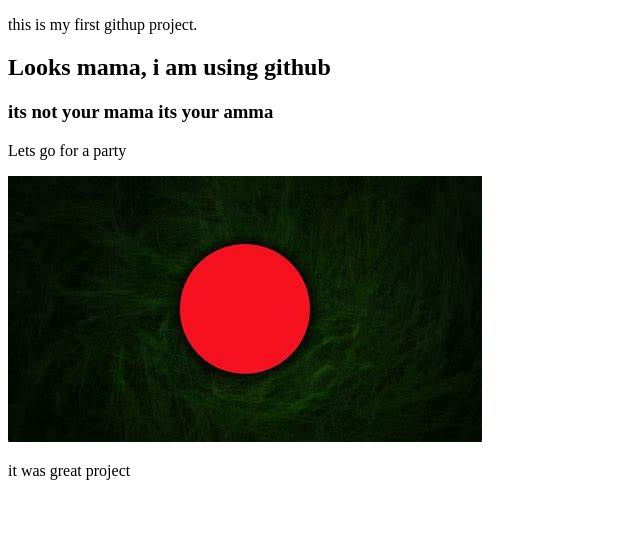
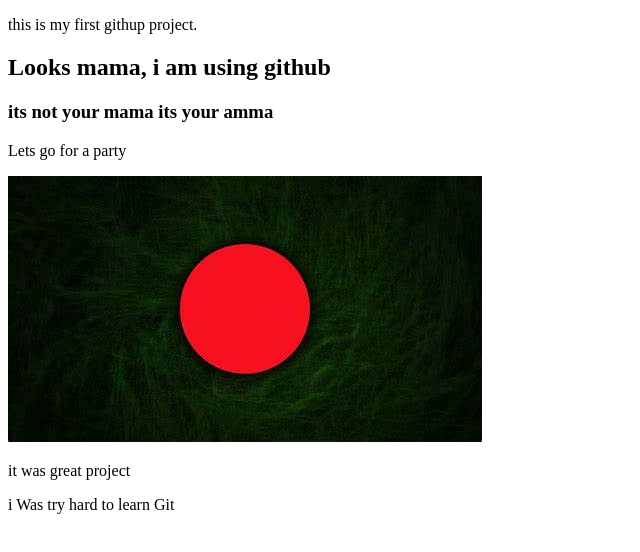
Before and after one commit to Alaminkhan5/My-First-Web, a plain HTML site: page index.html in a window 1280 px wide. Shown: the whole page, without its empty margins (0-640 px from the left). Drawn offline with Linux system fonts and the light colour scheme.

Commit message:
add text

```diff
--- a/index.html
+++ b/index.html
@@ -13,6 +13,7 @@
     <p>Lets go for a party</p>
     <img src="OIP.jpg">
     <p>it was great project</p>
+    <p>i Was try hard to learn Git</p>
 
 
 </body>
```
